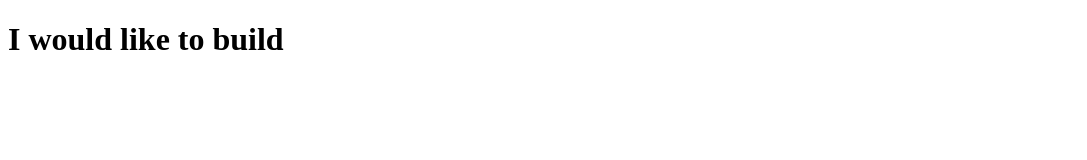
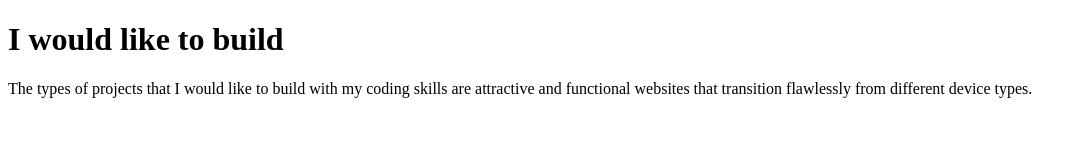
Before and after one commit to jayb0c/prep-0621-code-solutions, a website: page prep-example/index.html in a window 1280 px wide. Shown: the whole page, without its empty margins (0-1087 px from the left). Drawn offline with Linux system fonts and the light colour scheme.

Commit message:
Completed prep-example.

```diff
--- a/prep-example/index.html
+++ b/prep-example/index.html
@@ -6,10 +6,9 @@
 <body>
   <h1>I would like to build</h1>
   <p>
-    <!-- write your app ideas here 👇 -->
-
-
-
+    The types of projects that I would like to build with my coding skills
+    are attractive and functional websites that transition flawlessly from
+    different device types.
   </p>
 </body>
 </html>
```
